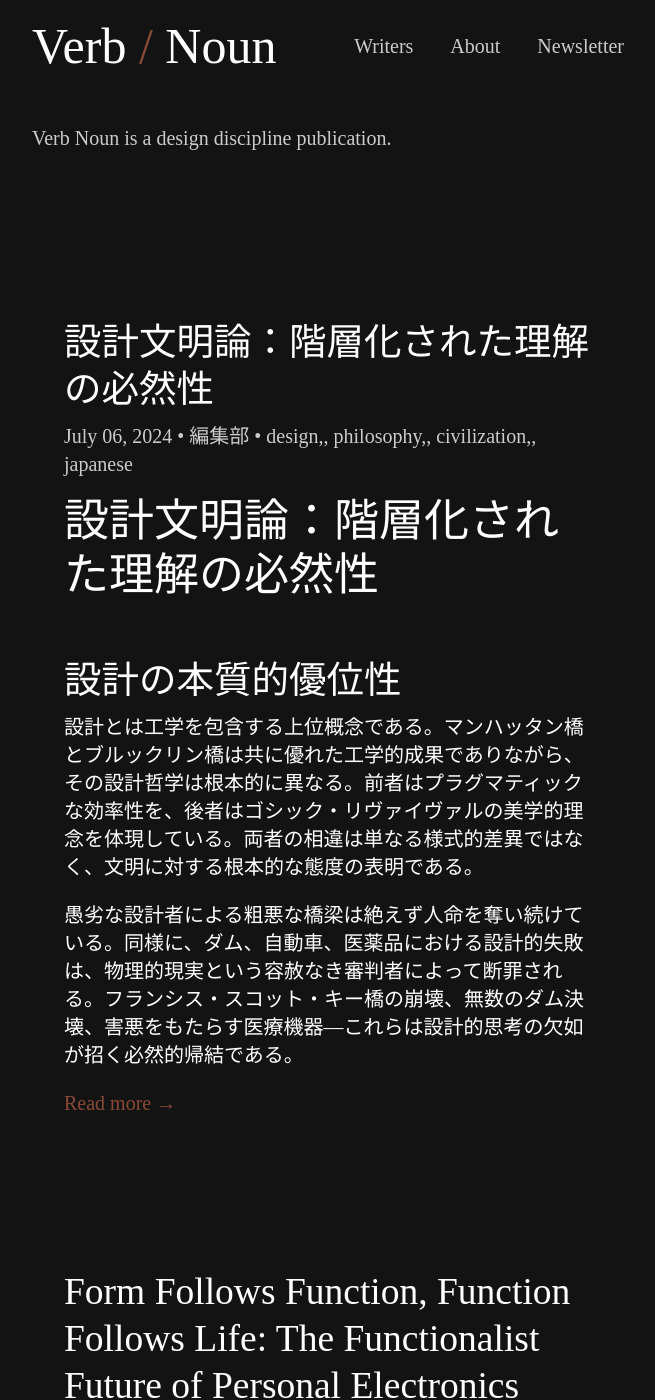
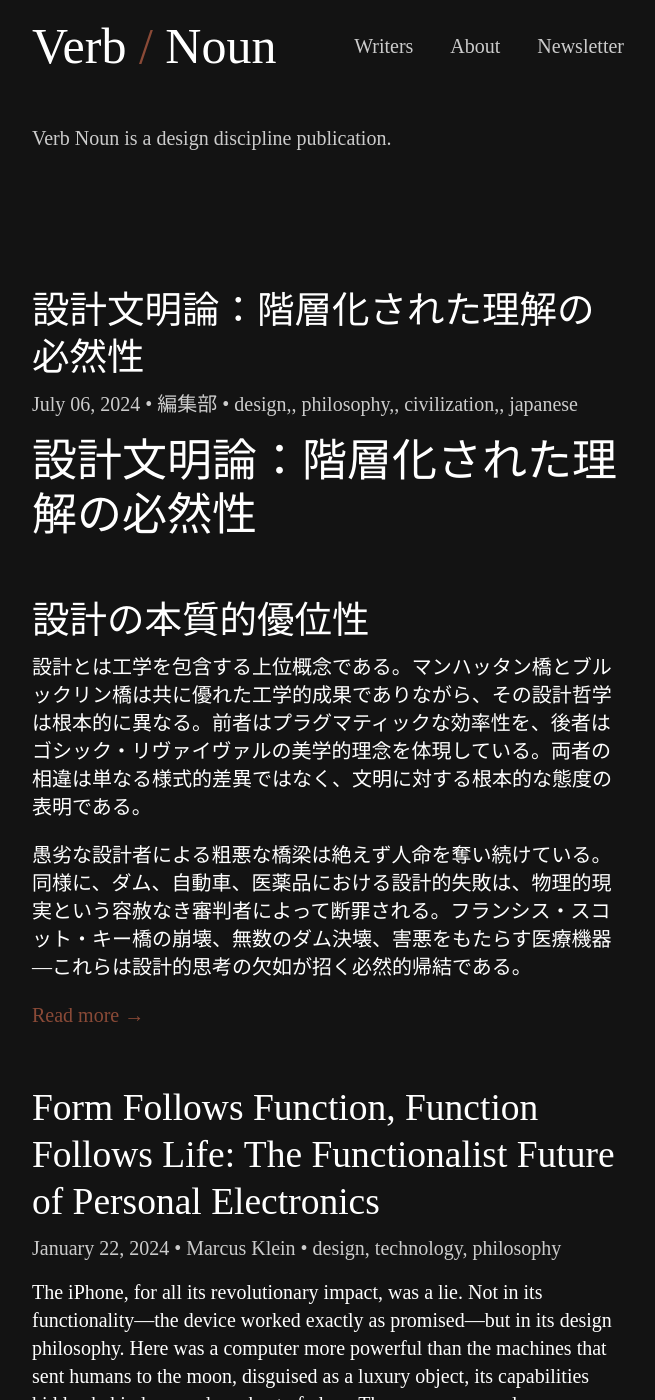
Before and after one commit to verbnoun/verbnoun.com, a Jekyll site: the page built from index.html, in a window 1280 px wide and 1400 px high. Shown: the whole window, without its empty margins (312-967 px from the left). Built offline with Jekyll 4.4.1, drawn with Linux system fonts in a browser that asks for light colours; the list of posts is cut into pages by our own code.

Commit message:
mobile layout

```diff
--- a/assets/css/style.css
+++ b/assets/css/style.css
@@ -295,10 +295,10 @@
 }
 
 /* Responsive typography for apparent size consistency */
-/* Mobile: 16px base (optimal for mobile reading) */
+/* Mobile: 18px base */
 @media (max-width: 480px) {
   body {
-    font-size: 16px;
+    font-size: 20px;
   }
 
   .container {
--- a/index.html
+++ b/index.html
@@ -65,7 +65,7 @@
 .article-item {
   background: var(--dark-gray);
   margin-bottom: 2rem;
-  padding: 2rem;
+  padding: 0;
   transition: background-color 0.3s ease;
 }
 
```
